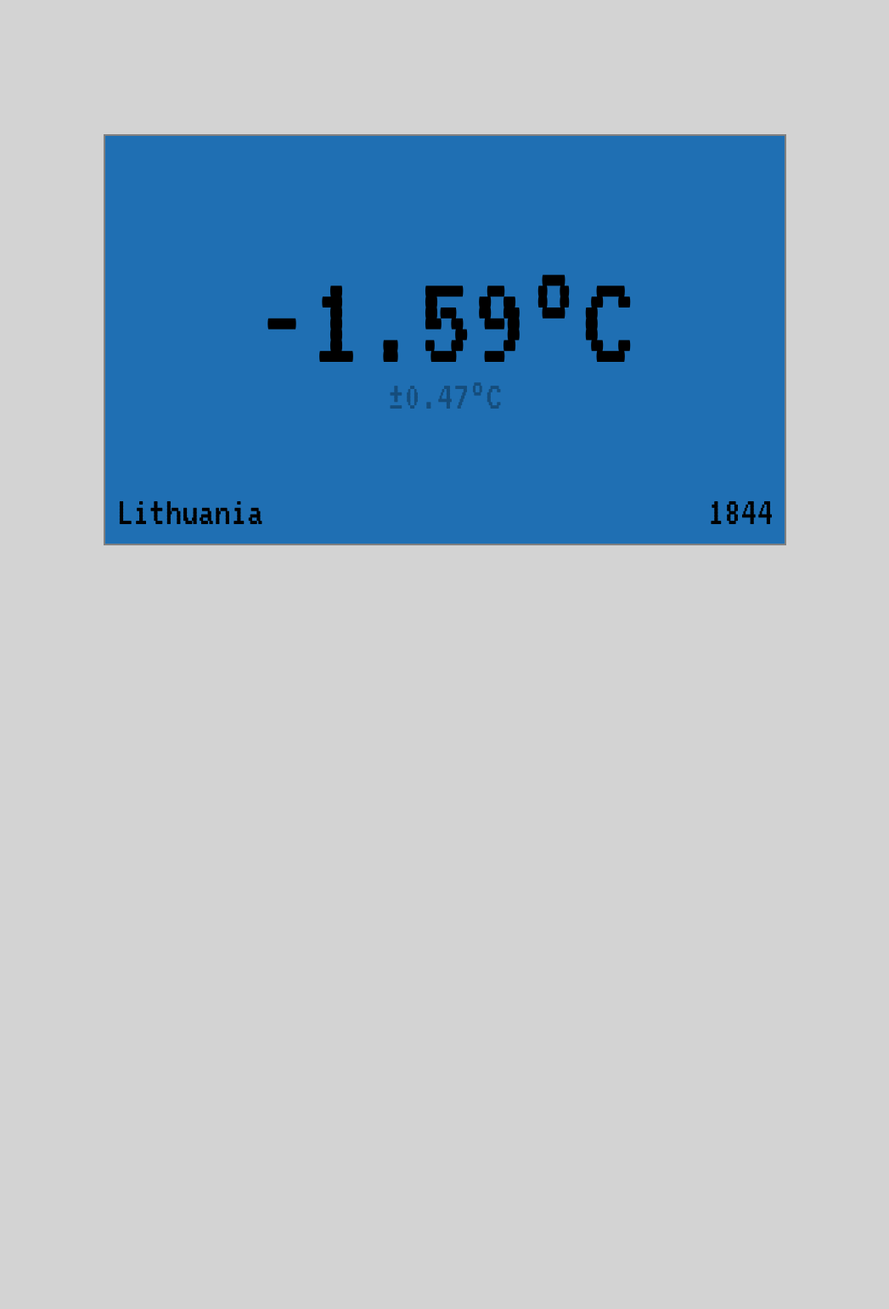
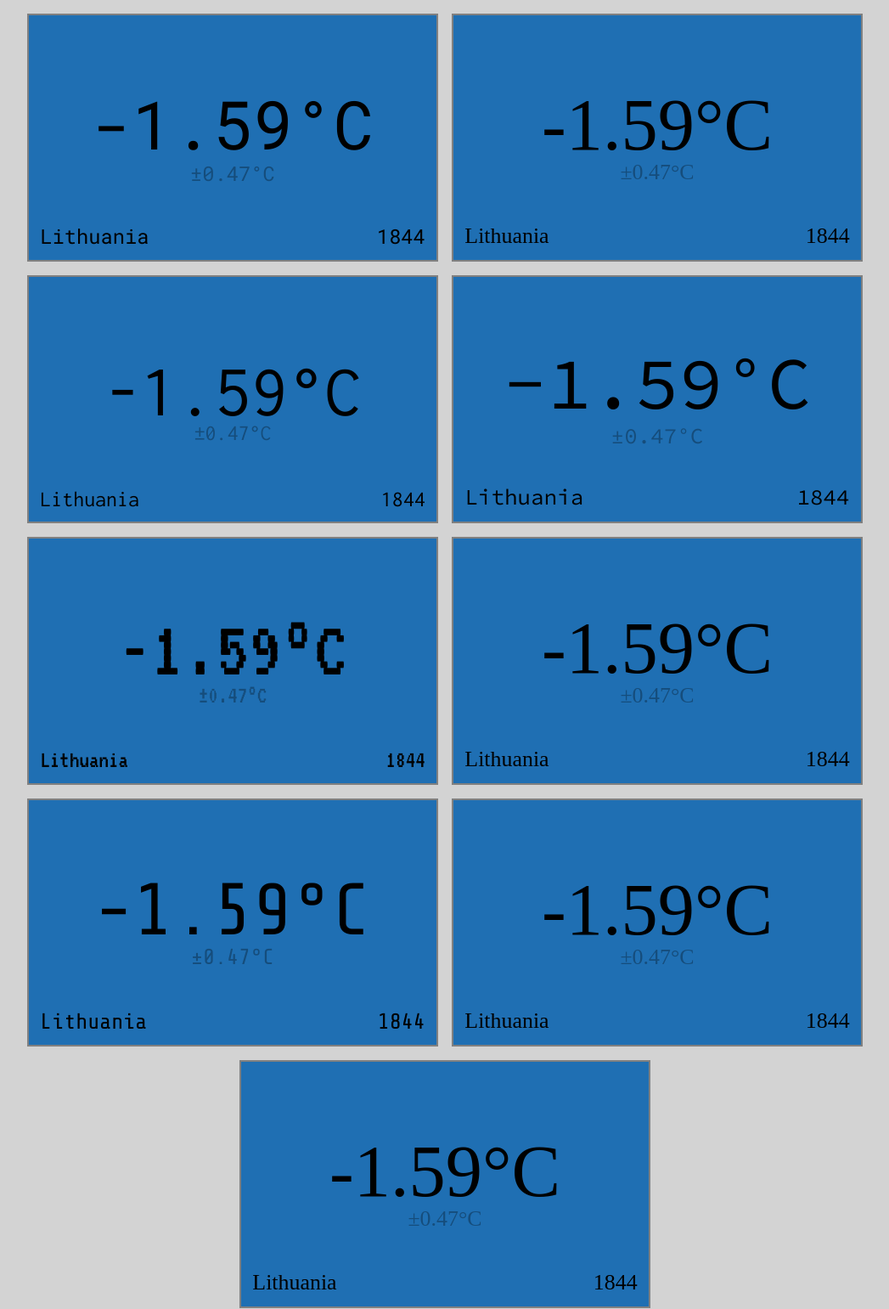
Before and after one commit to IMAGINARY/warming-navigator, a plain HTML site: page index.html in a window 1280 px wide. Shown: the whole page at 85% size, without its empty margins (116-1163 px from the left). Before the commit the page ends 800 px from the top, so only its background shows below. Drawn offline with nearby package versions, Linux system fonts and the light colour scheme; a web font is replaced by a local one.

Commit message:
Add several single cell views to figure out which font looks best

```diff
--- a/index.html
+++ b/index.html
@@ -8,7 +8,55 @@
   <script src="assets/js/bundle.min.js" type="application/javascript"></script>
 </head>
 <body>
-<div id="warming-navigator" class="warming-navigator">
+<div id="warming-navigator0" class="warming-navigator">
+  <div class="region"></div>
+  <div class="year"></div>
+  <div class="anomaly"></div>
+  <div class="uncertainty"></div>
+</div>
+<div id="warming-navigator1" class="warming-navigator">
+  <div class="region"></div>
+  <div class="year"></div>
+  <div class="anomaly"></div>
+  <div class="uncertainty"></div>
+</div>
+<div id="warming-navigator2" class="warming-navigator">
+  <div class="region"></div>
+  <div class="year"></div>
+  <div class="anomaly"></div>
+  <div class="uncertainty"></div>
+</div>
+<div id="warming-navigator3" class="warming-navigator">
+  <div class="region"></div>
+  <div class="year"></div>
+  <div class="anomaly"></div>
+  <div class="uncertainty"></div>
+</div>
+<div id="warming-navigator4" class="warming-navigator">
+  <div class="region"></div>
+  <div class="year"></div>
+  <div class="anomaly"></div>
+  <div class="uncertainty"></div>
+</div>
+<div id="warming-navigator5" class="warming-navigator">
+  <div class="region"></div>
+  <div class="year"></div>
+  <div class="anomaly"></div>
+  <div class="uncertainty"></div>
+</div>
+<div id="warming-navigator6" class="warming-navigator">
+  <div class="region"></div>
+  <div class="year"></div>
+  <div class="anomaly"></div>
+  <div class="uncertainty"></div>
+</div>
+<div id="warming-navigator7" class="warming-navigator">
+  <div class="region"></div>
+  <div class="year"></div>
+  <div class="anomaly"></div>
+  <div class="uncertainty"></div>
+</div>
+<div id="warming-navigator8" class="warming-navigator">
   <div class="region"></div>
   <div class="year"></div>
   <div class="anomaly"></div>
--- a/src/js/main.js
+++ b/src/js/main.js
@@ -20,7 +20,7 @@ async function main() {
 
   const wnOptions = { ...options };
   if (options.singleCellView) {
-    wnOptions.element = document.querySelector('#warming-navigator');
+    wnOptions.element = document.querySelector('#warming-navigator0');
   }
   if (options.gridView) {
     wnOptions.gridViewElement = document.querySelector('#anomaly-table');
--- a/src/js/wn/warming-navigator.js
+++ b/src/js/wn/warming-navigator.js
@@ -36,15 +36,18 @@ export default class WarmingNavigator {
     });
 
     const views = [];
-    if (typeof element !== 'undefined') {
+    for (let i = 0; i < 9; i += 1) {
+      const wnElem = document.querySelector(`#warming-navigator${i}`);
       const singleRecordView = new SingleRecordView(
-        element,
+        wnElem,
         model,
         rySelector,
         language,
         palette
       );
       views.push(singleRecordView);
+      const style = window.getComputedStyle(wnElem);
+      wnElem.title = `Font ${i}: ${style.fontFamily}`;
     }
 
     if (typeof gridViewElement !== 'undefined') {
--- a/src/sass/default.scss
+++ b/src/sass/default.scss
@@ -2,12 +2,6 @@
 
 body,
 html {
-  width: 100%;
-  height: 100%;
-  display: grid;
-  margin: 0;
-  padding: 0;
-  overflow: hidden;
 }
 
 body {
@@ -15,15 +9,20 @@ body {
   /* font-family: 'Jura', sans-serif; */
   font-family: "VT323", monospace;
   /* font-family: 'Space Mono', monospace; */
+  display: flex;
+  flex-wrap: wrap;
+  justify-content: center;
 }
+
+$scaleFactor: 0.6;
 
 .warming-navigator {
   position: relative;
-  width: 800px;
-  height: 480px;
+  width: calc(#{$scaleFactor} * 800px);
+  height: calc(#{$scaleFactor} * 480px);
   outline: 2px solid gray;
-  margin: auto;
-  cursor: none;
+  margin: 10px;
+  font-size: calc(#{$scaleFactor} * 100%);
 }
 
 .warming-navigator .region,
@@ -92,3 +91,55 @@ body {
     outline: lightgreen $outline-width solid;
   }
 }
+
+@import url('https://fonts.googleapis.com/css2?family=Roboto+Mono&display=swap');
+#warming-navigator0 {
+  font-family: 'Roboto Mono';
+  font-size: calc(#{$scaleFactor} * 0.825 * 100%);
+}
+
+@import url('https://fonts.googleapis.com/css2?family=Syne+Mono&display=swap');
+#warming-navigator1 {
+  font-family: 'Syne Mono';
+  font-size: calc(#{$scaleFactor} * 0.9 * 100%);
+}
+
+@import url('https://fonts.googleapis.com/css2?family=Inconsolata&display=swap');
+#warming-navigator2 {
+  font-family: 'Inconsolata';
+  font-size: calc(#{$scaleFactor} * 0.9 * 100%);
+}
+
+@import url('https://fonts.googleapis.com/css2?family=Source+Code+Pro&display=swap');
+#warming-navigator3 {
+  font-family: 'Source Code Pro';
+  font-size: calc(#{$scaleFactor} * 0.9 * 100%);
+}
+
+#warming-navigator4 {
+  font-family: 'VT323';
+}
+
+@import url('https://fonts.googleapis.com/css2?family=PT+Mono&display=swap');
+#warming-navigator5 {
+  font-family: 'PT Mono';
+  font-size: calc(#{$scaleFactor} * 0.9 * 100%);
+}
+
+@import url('https://fonts.googleapis.com/css2?family=Share+Tech+Mono&display=swap');
+#warming-navigator6 {
+  font-family: 'Share Tech Mono';
+  font-size: calc(#{$scaleFactor} * 0.9 * 100%);
+}
+
+@import url('https://fonts.googleapis.com/css2?family=Nova+Mono&display=swap');
+#warming-navigator7 {
+  font-family: 'Nova Mono';
+  font-size: calc(#{$scaleFactor} * 0.9 * 100%);
+}
+
+@import url('https://fonts.googleapis.com/css2?family=Xanh+Mono&display=swap');
+#warming-navigator8 {
+  font-family: 'Xanh Mono';
+  font-size: calc(#{$scaleFactor} * 0.9 * 100%);
+}
```
Also changed, not shown: assets/css/default.css, assets/js/bundle.js, assets/js/bundle.min.js, 2 other files.
